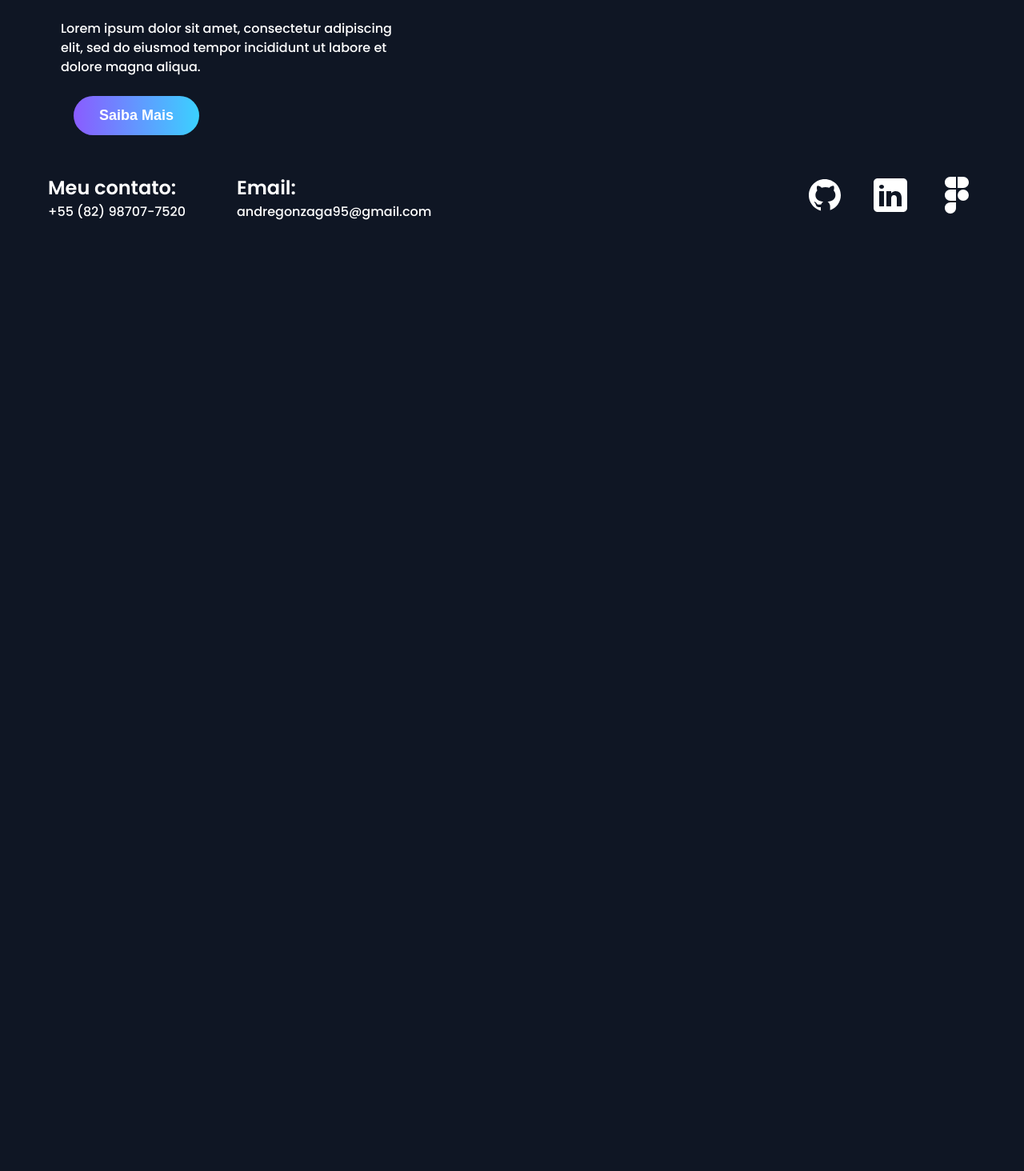
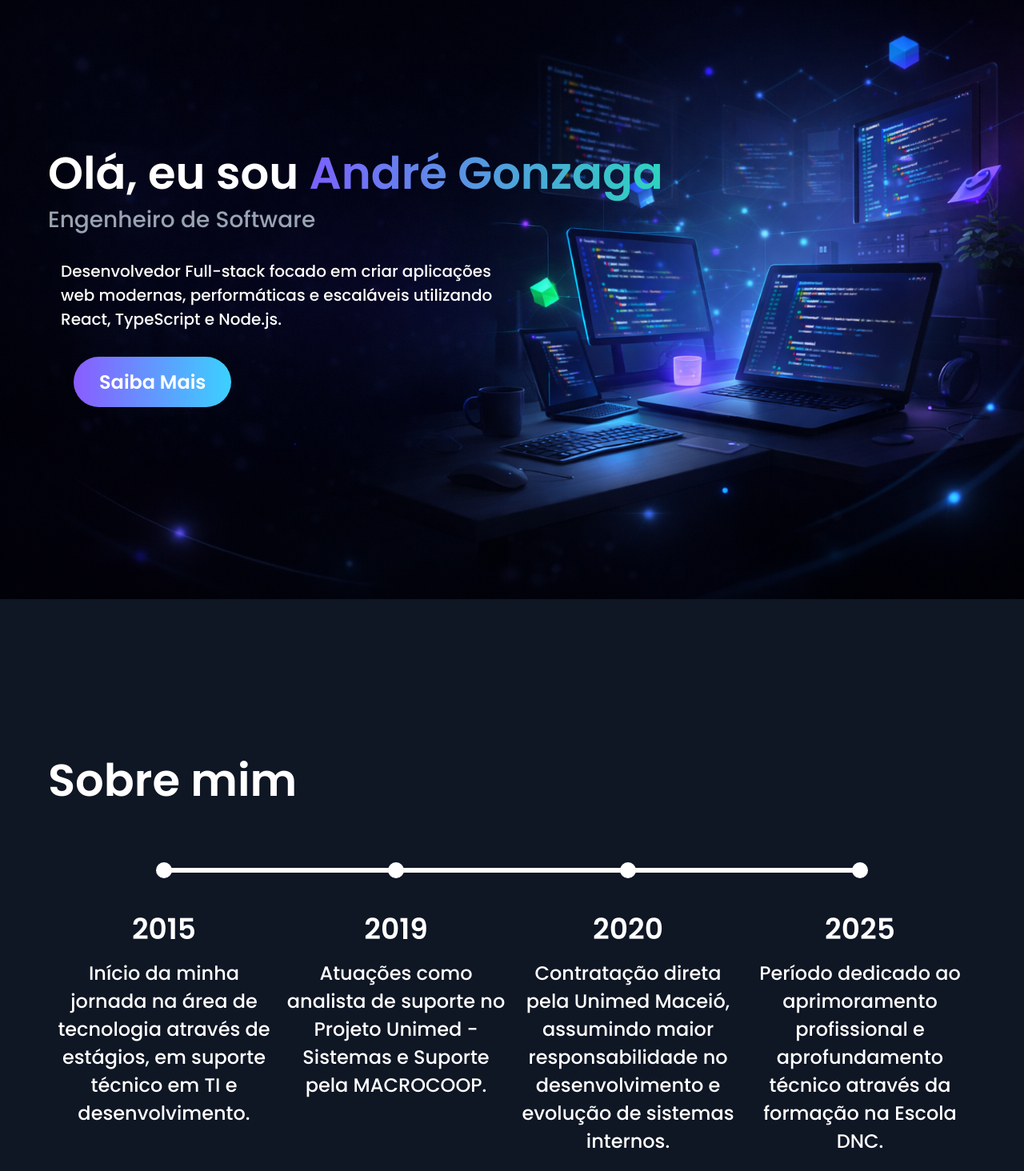
Before and after one commit to And95/RID195499_Desafio04, a React (Vite) app: page / in a window 1280 px wide. Shown: the part 146-1610 px from the top of the page at 80% size. Before the commit the page ends 800 px from the top, so only its background shows below. Built offline with nearby package versions, Linux system fonts and the light colour scheme.

Commit message:
feat: Add About + Style Components

```diff
--- /dev/null
+++ b/src/components/About/About-Data.jsx
@@ -0,0 +1,18 @@
+export const timeline = [
+  {
+    year: "2015",
+    text: "Início da minha jornada na área de tecnologia através de estágios, em suporte técnico em TI e desenvolvimento."
+  },
+  {
+    year: "2019",
+    text: "Atuações como analista de suporte no Projeto Unimed - Sistemas e Suporte pela MACROCOOP."
+  },
+  {
+    year: "2020",
+    text: "Contratação direta pela Unimed Maceió, assumindo maior responsabilidade no desenvolvimento e evolução de sistemas internos."
+  },
+  {
+    year: "2025",
+    text: "Período dedicado ao aprimoramento profissional e aprofundamento técnico através da formação na Escola DNC."
+  }
+]
--- a/src/components/About/About-Style.jsx
+++ b/src/components/About/About-Style.jsx
@@ -0,0 +1,57 @@
+import styled from "styled-components"
+import { pxToRem } from "../../utils/pxToRem"
+
+export const AboutContainer = styled.section`
+  padding: ${pxToRem(120)} ${pxToRem(60)};
+  max-width: 100%;
+  margin: ${pxToRem(64)} auto;
+`
+
+export const Title = styled.h1`
+  font-size: ${pxToRem(56)};
+  margin-bottom: ${pxToRem(60)};
+
+`
+
+export const Timeline = styled.div`
+  position: relative;
+  display: grid;
+  grid-template-columns: repeat(4, 1fr);
+  text-align: center;
+`
+
+export const Line = styled.div`
+  position: absolute;
+  top: ${pxToRem(7)};
+  left: 50%;
+  transform: translateX(-50%);
+
+  width: 75%;
+  height: 6px;
+
+  background: #fff;
+`
+
+export const Item = styled.div`
+  position: relative;
+`
+
+export const Dot = styled.div`
+  width: ${pxToRem(20)};
+  height: ${pxToRem(20)};
+  border-radius: 50%;
+  background: #fff;
+  margin: 0 auto ${pxToRem(16)};
+`
+
+export const Year = styled.h3`
+  font-size: ${pxToRem(36)};
+  margin-bottom: ${pxToRem(10)};
+`
+
+export const Text = styled.p`
+  max-width: 50vw;
+  margin: 0 auto ${pxToRem(32)} auto;
+  padding: 0 ${pxToRem(8)};
+  font-size: ${pxToRem(24)};
+`
--- a/src/components/About/About.jsx
+++ b/src/components/About/About.jsx
@@ -1,10 +1,32 @@
+import { timeline } from "./About-Data"
 
-import {} from "./About-Style"
+import {
+  AboutContainer,
+  Title,
+  Timeline,
+  Line,
+  Item,
+  Dot,
+  Year,
+  Text
+} from "./About-Style"
 
-export function About(){
-    return(
-        <>
+export function About() {
+  return (
+    <AboutContainer id="about">
+      <Title>Sobre mim</Title>
 
-        </>
-    )
+      <Timeline>
+        <Line />
+
+        {timeline.map((item) => (
+          <Item key={item.year}>
+            <Dot />
+            <Year>{item.year}</Year>
+            <Text>{item.text}</Text>
+          </Item>
+        ))}
+      </Timeline>
+    </AboutContainer>
+  )
 }
--- a/src/components/Footer/Footer-Style.jsx
+++ b/src/components/Footer/Footer-Style.jsx
@@ -8,11 +8,14 @@ export const FooterContainer = styled.footer`
   align-items: center;
 
   padding: ${pxToRem(24)} ${pxToRem(60)};
-  max-width: 1200px;
-  margin: 0 auto;
+  max-width: 90%;
+  margin: ${pxToRem(24)} auto;
+
+  font-size: ${pxToRem(20)}
 `;
 
 export const NavLink = styled.a`
+font-size: ${pxToRem(22)};
   font-weight: 500;
   transition: opacity 0.2s ease;
 
--- a/src/components/Header/Header-Style.jsx
+++ b/src/components/Header/Header-Style.jsx
@@ -7,9 +7,11 @@ export const HeaderContainer = styled.header`
   justify-content: space-between;
   align-items: center;
 
-  padding: ${pxToRem(24)} ${pxToRem(60)};
-  max-width: 1200px;
+  padding: ${pxToRem(24)} ${pxToRem(100)};
+  max-width: 100%;
   margin: 0 auto;
+
+  font-size: ${pxToRem(24)}
 `;
 
 export const NavLink = styled.a`
--- a/src/components/Hero/Hero-Style.jsx
+++ b/src/components/Hero/Hero-Style.jsx
@@ -1,20 +1,50 @@
 import styled from "styled-components";
 import { pxToRem } from "../../utils/pxToRem";
+import heroBg from "../../assets/heroBg.png";
 
 export const HeroContainer = styled.section`
   display: flex;
   flex-direction: column;
   justify-content: left;
   align-items: left;
-  gap: ${pxToRem(24)};
+  gap: ${pxToRem(32)};
 
-  padding: ${pxToRem(24)} ${pxToRem(60)};
-  max-width: 1200px;
+  background-image: url(${heroBg});
+  background-size: cover;
+  background-position: center;
+  background-repeat: no-repeat;
+
+  padding: 30vh ${pxToRem(60)};
   margin: 0 auto;
+
+  @media (max-width: 768px) {
+    padding: ${pxToRem(80)} ${pxToRem(24)};
+  }
 `;
 
+export const Title = styled.h1`
+  font-size: ${pxToRem(56)};
+  font-weight: 700;
+  line-height: 1.2;
+`
+
+export const Name = styled.span`
+  background: linear-gradient(90deg, #7b61ff, #2dd4bf);
+  -webkit-background-clip: text;
+  -webkit-text-fill-color: transparent;
+`
+
+export const Role = styled.span`
+  display: block;
+  font-size: ${pxToRem(28)};
+  font-weight: 500;
+  color: #9aa4b2;
+  margin-top: ${pxToRem(8)};
+`
+
 export const Paragraph = styled.p`
-  max-width: 41ch;
+font-size: ${pxToRem(20)};
+  max-width: 45ch;
   margin-left: ${pxToRem(16)};
   width: 100%;
   line-height: 1.5;
--- a/src/components/Hero/Hero.jsx
+++ b/src/components/Hero/Hero.jsx
@@ -1,13 +1,21 @@
 
-import { HeroContainer, Paragraph } from "./Hero-Style"
+import { HeroContainer, Paragraph, Title, Name, Role } from "./Hero-Style"
 import { Button } from "../Style-Button"
 
 export function Hero(){
     return(
         <HeroContainer>
-            <h1>Lorem ipsum dolor sit amet</h1>
-            <Paragraph>Lorem ipsum dolor sit amet, consectetur adipiscing elit, sed do eiusmod tempor incididunt ut labore et dolore magna aliqua. </Paragraph>
-            <Button>Saiba Mais</Button>
+            <Title> Olá, eu sou <Name>André Gonzaga</Name>
+            <br />
+            <Role>Engenheiro de Software</Role>
+      </Title>
+            <Paragraph>Desenvolvedor Full-stack focado em criar aplicações web modernas,
+                       performáticas e escaláveis utilizando React, TypeScript e Node.js.</Paragraph>
+            <Button as="a"
+                    href="https://templateforcurriculumbyandregonzaga.netlify.app"
+                    target="_blank"
+                    rel="noopener noreferrer">Saiba Mais
+            </Button>
         </HeroContainer>
     )
 }
--- a/src/components/Style-Button.jsx
+++ b/src/components/Style-Button.jsx
@@ -6,7 +6,7 @@ export const Button = styled.button`
   border: none;
   border-radius: 999px;
   margin-left: ${pxToRem(32)};
-  font-size: ${pxToRem(18)};
+  font-size: ${pxToRem(24)};
   font-weight: 600;
   color: #fff;
   width: fit-content;
@@ -32,6 +32,7 @@ export const Button = styled.button`
 
   &:small {
     margin-left: 0px;
+    font-size: ${pxToRem(16)};
     padding: ${pxToRem(10)} ${pxToRem(24)};
   }
 `;
--- a/src/page/Portifolio.jsx
+++ b/src/page/Portifolio.jsx
@@ -5,6 +5,7 @@ export function Portifolio() {
         <>
           <Header />
           <Hero />
+          <About />
           <Footer />
         </>
     )
--- a/src/styles/globalStyle.js
+++ b/src/styles/globalStyle.js
@@ -9,6 +9,7 @@ export const GlobalStyle = createGlobalStyle`
         box-sizing: border-box;
         margin: 0;
         padding: 0;
+        font-size: ${pxToRem(16)};
     }
 
     h1, h2, ul, li, p, a {
@@ -20,7 +21,7 @@ export const GlobalStyle = createGlobalStyle`
         list-style: none;
     }
 
-    li a {
+    a {
         text-decoration: none;
         color: inherit;
     }
```
Also changed, not shown: src/assets/heroBg.png (added).
